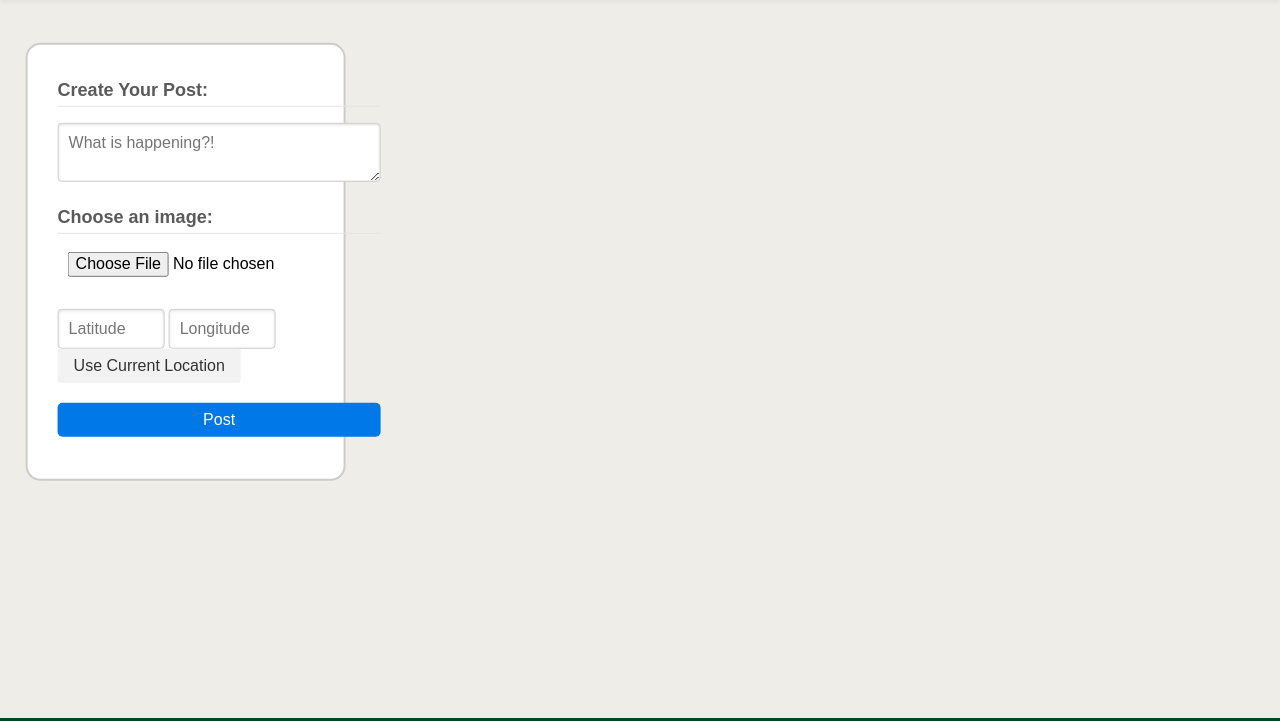
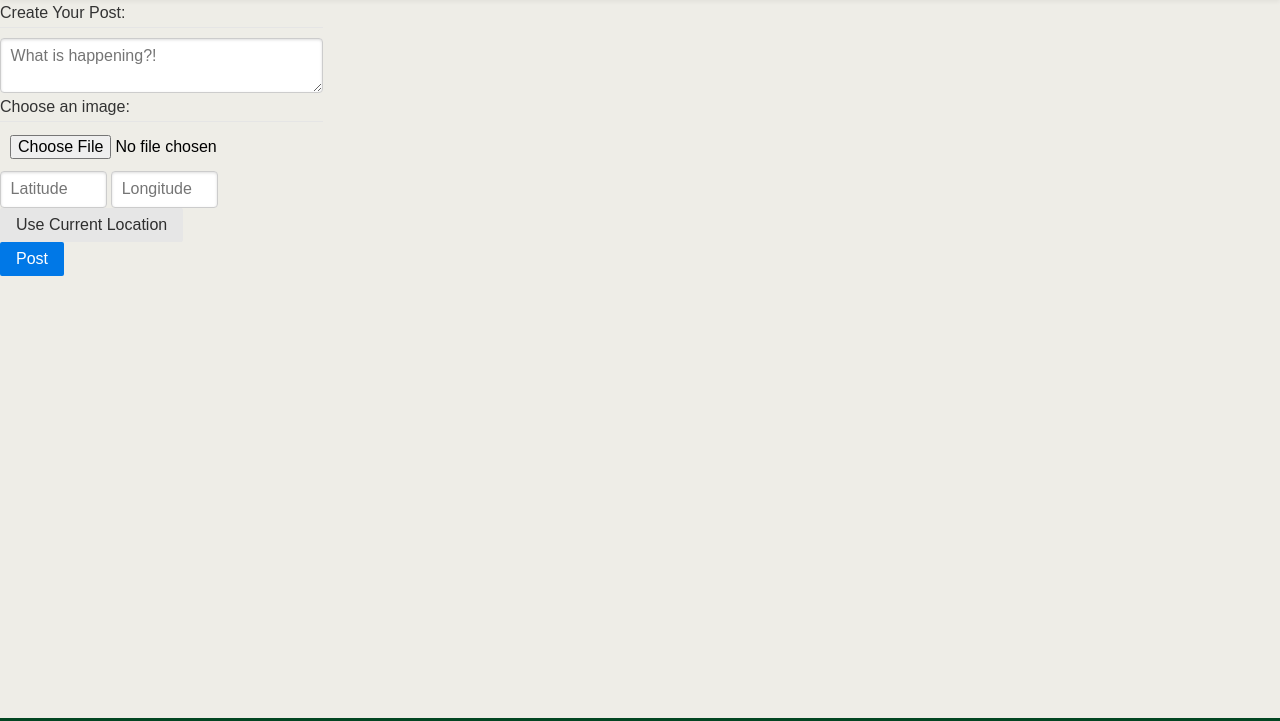
Before and after one commit to Dav0M/mapost, a Flask app: template templates/create.html in a window 1280 px wide. Shown: the part 44-765 px from the top of the page. Run offline with Flask 3, Linux system fonts and the light colour scheme; the template is opened without the code that fills it, so the values that code supplies are empty; parts of the project's set-up code (start-up, migrations or seed data) failed here and were passed over; some libraries are stand-ins or nearby versions.

Commit message:
Undo create.css

```diff
--- a/static/css/create.css
+++ b/static/css/create.css
@@ -2,79 +2,3 @@ body {
     background-color: #eeede7;
     font-family: 'Helvetica Neue', Arial, sans-serif;
 }
-
-.user-container, .pure-form {
-    background-color: white;
-    border: 2px solid #ccc;
-    padding: 30px;
-    margin-bottom: 40px;
-    border-radius: 15px;
-    width: 80%;
-    transform: translate(8%, 10%);
-}
-
-.pure-form legend {
-    color: #5a5a5a;
-    font-size: 18px;
-    margin-bottom: 10px;
-    font-weight: bold;
-}
-
-.pure-control-group, .pure-group {
-    margin-bottom: 20px;
-    position: relative;
-}
-
-.pure-control-group textarea, .pure-group input[type="file"], .pure-u-4 input[type="number"] {
-    padding: 10px;
-    border-radius: 4px;
-}
-
-.pure-control-group label, .pure-u-4 label {
-    position: absolute;
-    top: -8px;
-    left: 10px;
-    background-color: #eeede7;
-    padding: 0 5px;
-    color: #999;
-    font-size: 14px;
-}
-
-.pure-input-1-3 {
-    width: 50%;
-    border-radius: 5px;
-    text-decoration: none;
-    transition: background-color 0.3s ease;
-}
-
-.pure-button-primary {
-    background-color: #0078e7;
-    border-radius: 5px;
-    text-decoration: none;
-    transition: background-color 0.3s ease;
-    width: 100%;
-}
-
-#curr-location {
-    background-color: #f2f2f2;
-    color: #333;
-}
-
-.form-submit-field {
-    text-align: center;
-    margin-top: 20px;
-}
-
-@media (max-width: 768px) {
-    .pure-control-group textarea, .pure-group input[type="file"], .pure-u-4 input[type="number"] {
-        width: calc(100% - 20px);
-    }
-
-    .user-details {
-        text-align: center;
-    }
-
-    .pure-u-4 input[type="number"] {
-        margin-bottom: 15px;
-    }
-}
```
